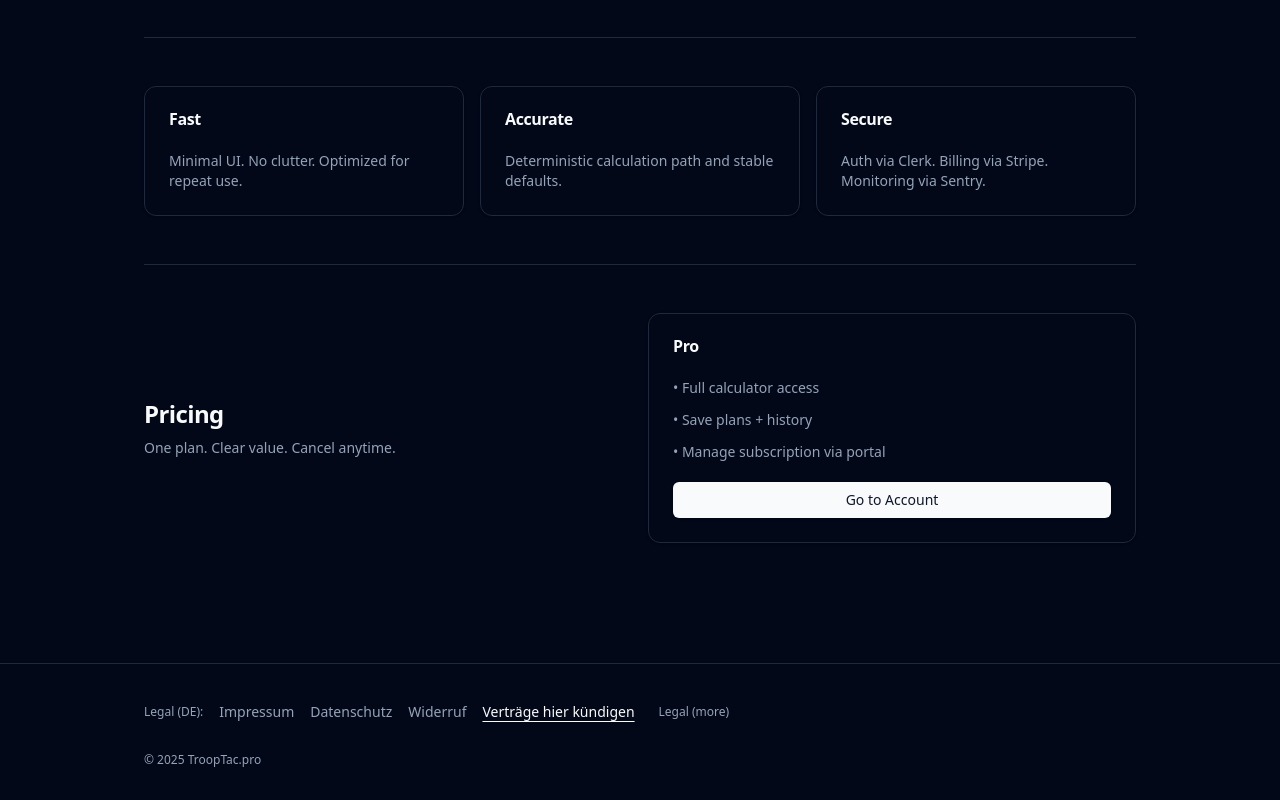
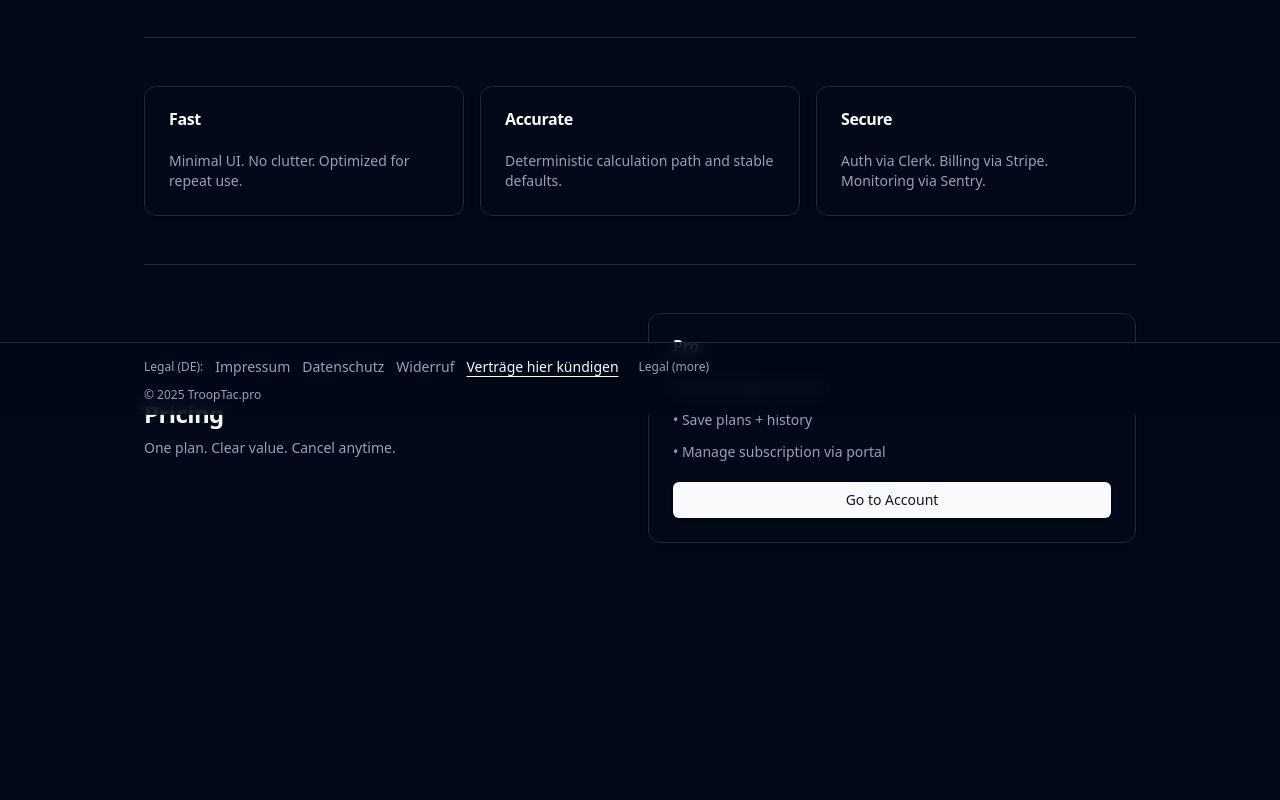
Before and after one commit to Slava-saas/trooptac-pro, a Next.js app: page / in a window 1280 px wide. Shown: the part 385-1185 px from the top of the page. After the commit the page ends 1048 px from the top, so only its background shows below. Built offline with nearby package versions, Linux system fonts and the light colour scheme; no server answers.

Commit message:
fix(ui): make footer fixed (non-dashboard only)

```diff
--- a/components/footer-shell.tsx
+++ b/components/footer-shell.tsx
@@ -1,44 +1,67 @@
+"use client";
+
 import Link from "next/link";
-import { DropdownMenu, DropdownMenuContent, DropdownMenuItem, DropdownMenuTrigger } from "@/components/ui/dropdown-menu";
-import { Button } from "@/components/ui/button";
-
-const linkCls = "text-sm text-muted-foreground hover:text-foreground";
+import { usePathname } from "next/navigation";
+import {
+  DropdownMenu,
+  DropdownMenuContent,
+  DropdownMenuItem,
+  DropdownMenuTrigger,
+} from "@/components/ui/dropdown-menu";
 
 export function FooterShell() {
+  const pathname = usePathname();
+
+  // Dashboard hat bereits Bottom-Nav -> kein zusätzlicher Footer
+  if (pathname.startsWith("/dashboard")) return null;
+
   return (
-    <footer className="border-t border-border">
-      <div className="mx-auto max-w-5xl px-4 py-8">
-        <div className="flex flex-wrap items-center gap-x-4 gap-y-2">
+    <footer className="fixed inset-x-0 bottom-0 z-50 border-t border-border bg-background/80 backdrop-blur">
+      <div className="mx-auto max-w-5xl px-4 py-3 pb-[calc(env(safe-area-inset-bottom)+0.75rem)]">
+        <div className="flex items-center gap-3 overflow-x-auto whitespace-nowrap">
           <span className="text-xs text-muted-foreground">Legal (DE):</span>
 
-          <Link className={linkCls} href="/impressum">Impressum</Link>
-          <Link className={linkCls} href="/datenschutz">Datenschutz</Link>
-          <Link className={linkCls} href="/widerruf">Widerruf</Link>
-
+          <Link className="text-sm text-muted-foreground hover:text-foreground" href="/impressum">
+            Impressum
+          </Link>
+          <Link className="text-sm text-muted-foreground hover:text-foreground" href="/datenschutz">
+            Datenschutz
+          </Link>
+          <Link className="text-sm text-muted-foreground hover:text-foreground" href="/widerruf">
+            Widerruf
+          </Link>
           <Link className="text-sm font-medium underline underline-offset-4 hover:text-foreground" href="/cancel">
             Verträge hier kündigen
           </Link>
 
           <DropdownMenu>
-            <DropdownMenuTrigger asChild>
-              <Button variant="ghost" size="sm" className="h-8 px-2 text-muted-foreground">
-                Legal (more)
-              </Button>
+            <DropdownMenuTrigger className="rounded-md px-2 py-1 text-xs text-muted-foreground hover:bg-accent hover:text-accent-foreground">
+              Legal (more)
             </DropdownMenuTrigger>
             <DropdownMenuContent align="end">
-              <DropdownMenuItem asChild><Link href="/barrierefreiheit">Barrierefreiheit</Link></DropdownMenuItem>
-              <DropdownMenuItem asChild><Link href="/legal">Legal Notice (EN)</Link></DropdownMenuItem>
-              <DropdownMenuItem asChild><Link href="/privacy">Privacy Policy (EN)</Link></DropdownMenuItem>
-              <DropdownMenuItem asChild><Link href="/withdrawal">Withdrawal (EN)</Link></DropdownMenuItem>
-              <DropdownMenuItem asChild><Link href="/accessibility">Accessibility (EN)</Link></DropdownMenuItem>
-              <DropdownMenuItem asChild><Link href="/cancel">Cancel Subscription (EN)</Link></DropdownMenuItem>
+              <DropdownMenuItem asChild>
+                <Link href="/barrierefreiheit">Barrierefreiheit</Link>
+              </DropdownMenuItem>
+              <DropdownMenuItem asChild>
+                <Link href="/legal">Legal Notice (EN)</Link>
+              </DropdownMenuItem>
+              <DropdownMenuItem asChild>
+                <Link href="/privacy">Privacy Policy (EN)</Link>
+              </DropdownMenuItem>
+              <DropdownMenuItem asChild>
+                <Link href="/withdrawal">Withdrawal (EN)</Link>
+              </DropdownMenuItem>
+              <DropdownMenuItem asChild>
+                <Link href="/accessibility">Accessibility (EN)</Link>
+              </DropdownMenuItem>
+              <DropdownMenuItem asChild>
+                <Link href="/cancel">Cancel Subscription (EN)</Link>
+              </DropdownMenuItem>
             </DropdownMenuContent>
           </DropdownMenu>
         </div>
 
-        <div className="mt-6 text-xs text-muted-foreground">
-          © {new Date().getFullYear()} TroopTac.pro
-        </div>
+        <div className="mt-2 text-xs text-muted-foreground">© {new Date().getFullYear()} TroopTac.pro</div>
       </div>
     </footer>
   );
```
